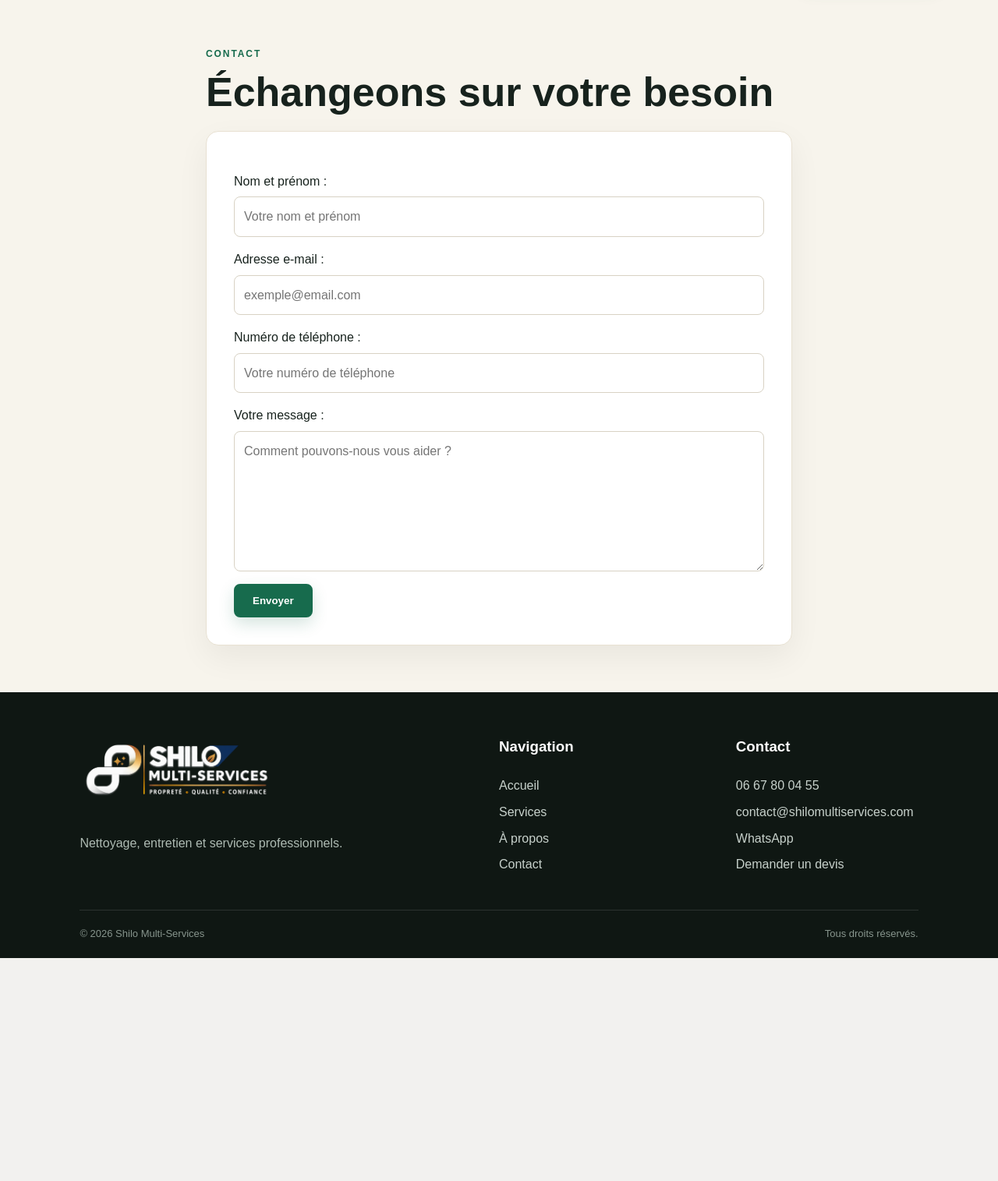
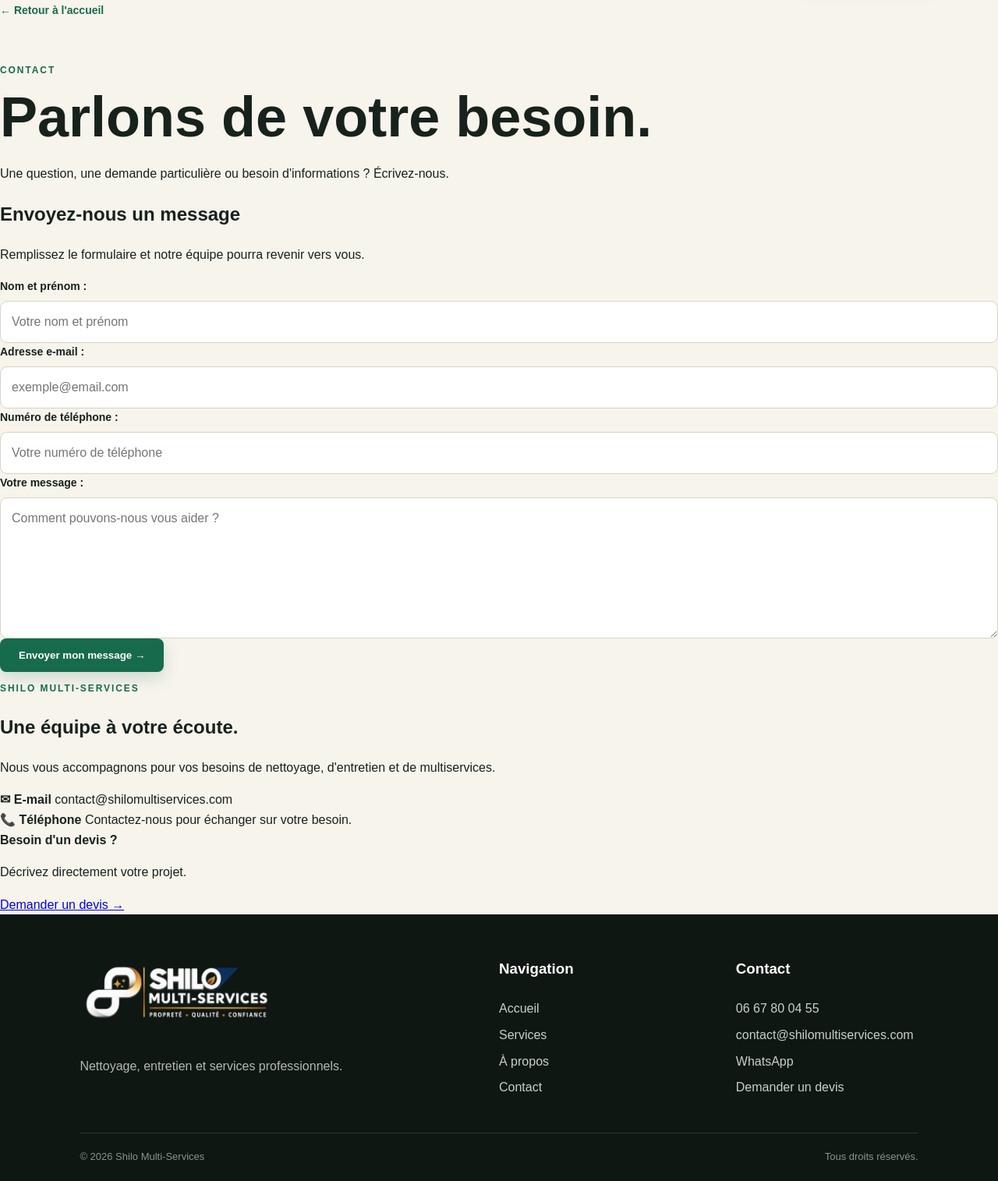
Before and after one commit to Jere623/shilomultiservices, a Django app: page /contact/ in a window 1280 px wide. Shown: the part 90-1605 px from the top of the page at 78% size. Before the commit the page ends 1319 px from the top, so only its background shows below. Run offline with Django 5.2, Linux system fonts and the light colour scheme.

Commit message:
contact.html

```diff
--- a/templates/contact.html
+++ b/templates/contact.html
@@ -1 +1,118 @@
-{% extends 'base.html' %}{% block title %}Contact – Shilo Multi-Services{% endblock %}{% block content %}<section class="form"><p class="eyebrow">CONTACT</p><h1>Échangeons sur votre besoin</h1><form method="post">{% csrf_token %}{{form.as_p}}<button class="btn">Envoyer</button></form></section>{% endblock %}
+{% extends 'base.html' %}
+
+{% block title %}Contact | Shilo Multi-Services{% endblock %}
+
+{% block content %}
+
+<section class="contact-page">
+
+    <div class="contact-header">
+
+        <a class="back-link" href="{% url 'home' %}">
+            ← Retour à l'accueil
+        </a>
+
+        <p class="eyebrow">CONTACT</p>
+
+        <h1>Parlons de votre besoin.</h1>
+
+        <p>
+            Une question, une demande particulière ou besoin
+            d'informations ? Écrivez-nous.
+        </p>
+
+    </div>
+
+    <div class="contact-layout">
+
+        <div class="contact-form-card">
+
+            <h2>Envoyez-nous un message</h2>
+
+            <p class="form-description">
+                Remplissez le formulaire et notre équipe pourra
+                revenir vers vous.
+            </p>
+
+            <form method="post">
+
+                {% csrf_token %}
+
+                {% if form.non_field_errors %}
+                    <div class="form-errors">
+                        {{ form.non_field_errors }}
+                    </div>
+                {% endif %}
+
+                {% for field in form %}
+
+                    <div class="field">
+
+                        {{ field.label_tag }}
+
+                        {{ field }}
+
+                        {% if field.errors %}
+                            <div class="field-errors">
+                                {{ field.errors }}
+                            </div>
+                        {% endif %}
+
+                    </div>
+
+                {% endfor %}
+
+                <button type="submit" class="btn">
+                    Envoyer mon message →
+                </button>
+
+            </form>
+
+        </div>
+
+        <aside class="contact-info">
+
+            <div class="contact-info-card">
+
+                <p class="eyebrow">SHILO MULTI-SERVICES</p>
+
+                <h2>Une équipe à votre écoute.</h2>
+
+                <p>
+                    Nous vous accompagnons pour vos besoins de
+                    nettoyage, d'entretien et de multiservices.
+                </p>
+
+                <div class="contact-item">
+                    <strong>✉ E-mail</strong>
+                    <span>contact@shilomultiservices.com</span>
+                </div>
+
+                <div class="contact-item">
+                    <strong>📞 Téléphone</strong>
+                    <span>Contactez-nous pour échanger sur votre besoin.</span>
+                </div>
+
+            </div>
+
+            <div class="contact-quote">
+
+                <strong>Besoin d'un devis ?</strong>
+
+                <p>
+                    Décrivez directement votre projet.
+                </p>
+
+                <a href="{% url 'quote' %}">
+                    Demander un devis →
+                </a>
+
+            </div>
+
+        </aside>
+
+    </div>
+
+</section>
+
+{% endblock %}
```
